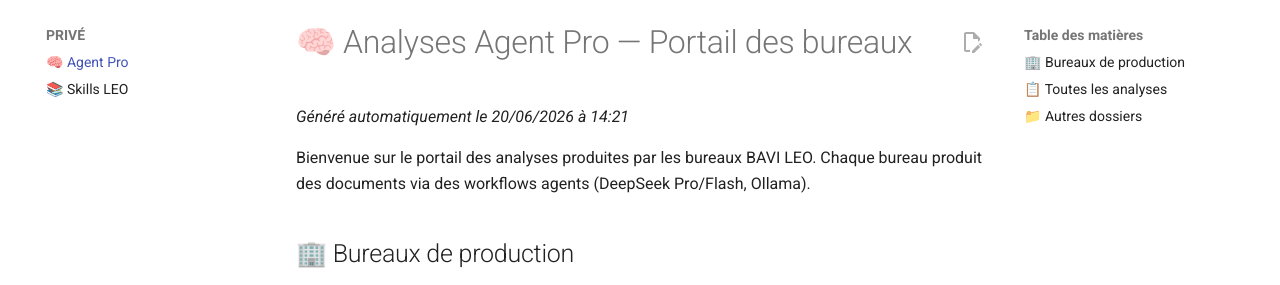
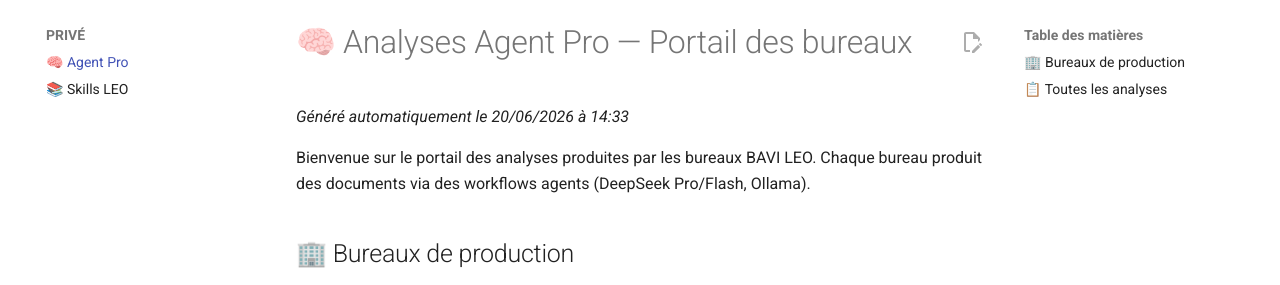
Before and after one commit to christophedanhier-hash/BAVI_LEO, an MkDocs documentation site: the page built from docs/wiki/agent-pro/index.md, in a window 1280 px wide and 1400 px high. Shown: the part 124-409 px from the top of the window. Built offline with MkDocs 1.6.1 and Material for MkDocs 9.7.7, drawn with Linux system fonts in a browser that asks for light colours; comment, search, counter and statistics services are not loaded; some of the changed text lies outside the part shown.

Commit message:
🐛 Fix 404 Autres dossiers: suppression section orpheline

```diff
--- a/docs/wiki/agent-pro/index.md
+++ b/docs/wiki/agent-pro/index.md
@@ -1,6 +1,6 @@
 # 🧠 Analyses Agent Pro — Portail des bureaux
 
-*Généré automatiquement le 20/06/2026 à 14:21*
+*Généré automatiquement le 20/06/2026 à 14:33*
 
 Bienvenue sur le portail des analyses produites par les bureaux BAVI LEO.
 Chaque bureau produit des documents via des workflows agents (DeepSeek Pro/Flash, Ollama).
@@ -29,12 +29,6 @@
 | 12/06/2026 | 🏗️ Bureau Gérard — Documentation T600 | v1 | [Formation Opérateur — Télescope T600](bureau-gerard/t600/formation-operateur-t600/) | `t600` `oca` `telescope` `procedure` | ✅ Finalisé |
 | 12/06/2026 | 🏗️ Bureau Gérard — Documentation T600 | v1 | [Document de Référence T600 — Observatoire Centre Ardennes](bureau-gerard/t600/document-reference-t600/) | `t600` `oca` `telescope` `procedure` | ✅ Finalisé |
 
-## 📁 Autres dossiers
-
-| Dossier | Description |
-|:--------|:------------|
-| [📁 Analyses n8n](n8n/) | 2 fichier(s) |
-
 ---
 
-*Index consolidé généré par `agent-pro-index.py` — 20/06/2026 14:21*
+*Index consolidé généré par `agent-pro-index.py` — 20/06/2026 14:33*
```
Also changed, not shown: docs/wiki/agent-pro/bureau-gerard/index.md (+1 -1 lines), docs/wiki/agent-pro/bureau-michel/index.md (+1 -1 lines), docs/wiki/agent-pro/bureau-robert/index.md (+1 -1 lines), docs/wiki/agent-pro/bureau-sophie/index.md (+1 -1 lines), docs/wiki/agent-pro/bureau-sylvie/index.md (+1 -1 lines).
